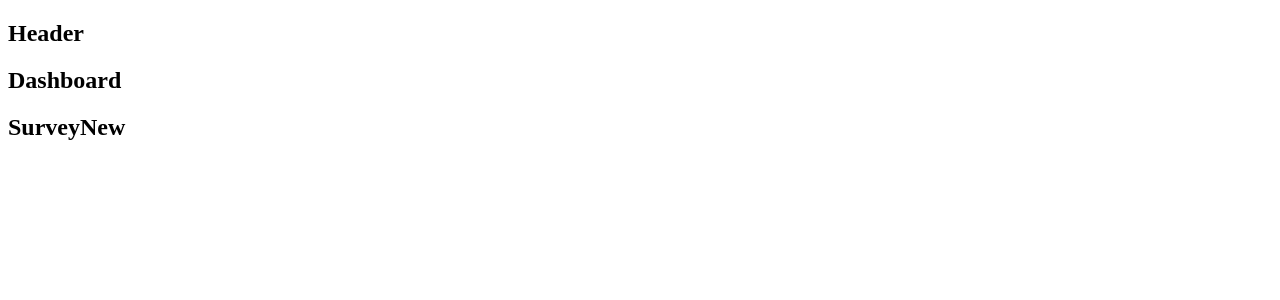
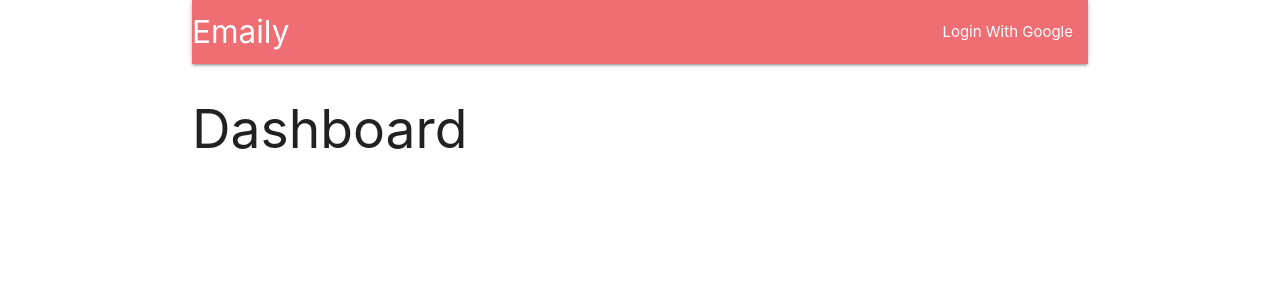
Before and after one commit to lucasdobson88/FullStackNodeReact, a React (Create React App) app in the folder client/: page /surveys in a window 1280 px wide. Shown: the top 300 px of the page. Built offline with nearby package versions, Linux system fonts and the light colour scheme.

Commit message:
Added header to application

```diff
--- a/client/package.json
+++ b/client/package.json
@@ -8,6 +8,7 @@
     }
   },
   "dependencies": {
+    "materialize-css": "^1.0.0-rc.1",
     "react": "^16.3.2",
     "react-dom": "^16.3.2",
     "react-redux": "^5.0.7",
--- a/client/src/components/App.js
+++ b/client/src/components/App.js
@@ -2,7 +2,7 @@
 import { BrowserRouter, Route } from 'react-router-dom';
 
 
-const Header = () => <h2>Header</h2>
+import Header from './Header';
 const Dashboard = () => <h2>Dashboard</h2>
 const SurveyNew = () => <h2>SurveyNew</h2>
 const Landing = () => <h2>Landing</h2>
@@ -11,15 +11,15 @@
 
 const App = () => {
   return (
-    <div>
+    <div className="container">
       <BrowserRouter>
         <div>
-          <Route />
+          <Header />
+          <Route exact path="/" component={Landing}/>
+          <Route exact path="/surveys" component={Dashboard}/>
+          <Route path="/surveys/new" component={SurveyNew}/>
         </div>
       </BrowserRouter>
-      <Header />
-      <Dashboard />
-      <SurveyNew />
     </div>
   );
 };
--- /dev/null
+++ b/client/src/components/Header.js
@@ -0,0 +1,21 @@
+import React, {Component} from 'react';
+
+class Header extends Component {
+  render(){
+    return (
+      <nav>
+        <div className="nav-wrapper">
+          <a className="left brand-logo">Emaily</a>
+          <ul className="right">
+            <li>
+              <a href="/">Login With Google</a>
+            </li>
+          </ul>
+        </div>
+      </nav>
+
+    );
+  };
+}
+
+export default Header;
--- a/client/src/index.js
+++ b/client/src/index.js
@@ -1,3 +1,4 @@
+import 'materialize-css/dist/css/materialize.min.css';
 import React from 'react';
 import ReactDOM from 'react-dom';
 import {Provider} from 'react-redux';
```
Also changed, not shown: 1 other file (tests, documents, lock files or other folders).
